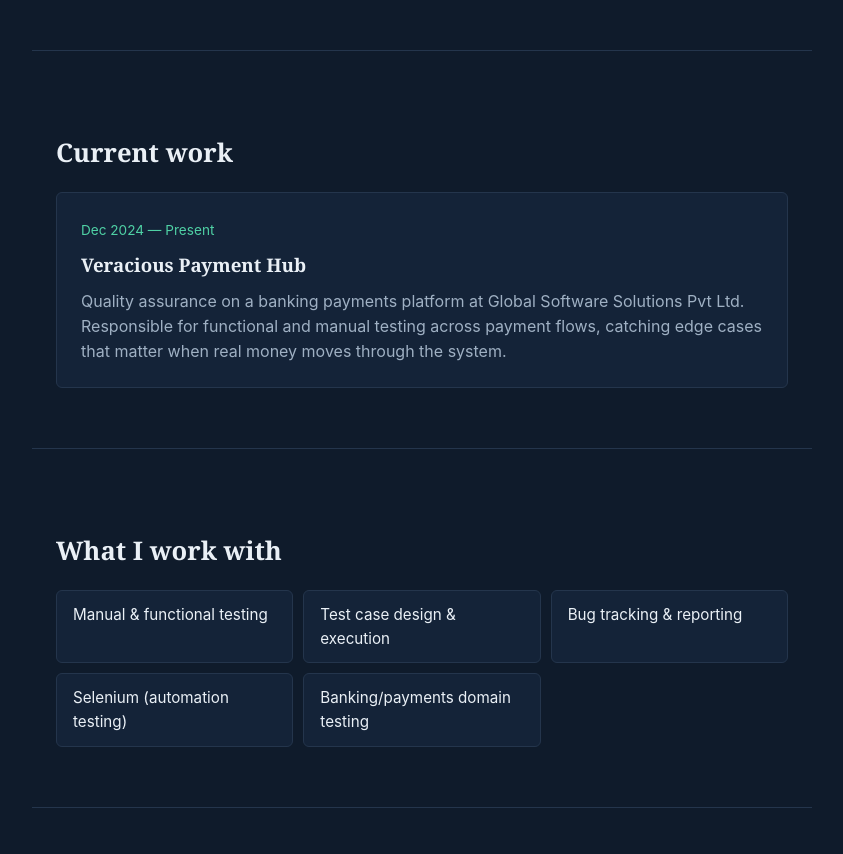
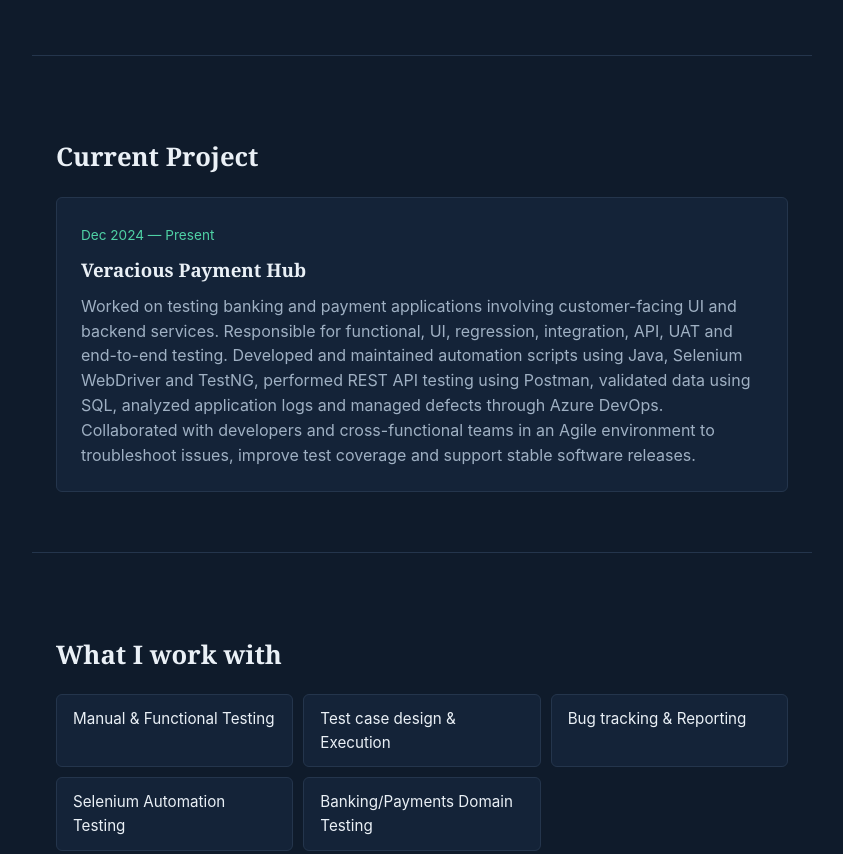
Before and after one commit to santhanarajg/Portfolio, a plain HTML site: page frontend/index.html in a window 1280 px wide. Shown: the part 1720-2574 px from the top of the page, without its empty margins (218-1061 px from the left). Drawn offline with Linux system fonts and the light colour scheme.

Commit message:
Updated index.html

```diff
--- a/frontend/index.html
+++ b/frontend/index.html
@@ -9,7 +9,7 @@
   <body>
     <header class="site-header">
       <div class="wrap header-inner">
-        <span class="logo">SANTHANARAJ G</span>
+        <span class="logo">SR</span>
         <nav>
           <a href="#work">Work</a>
           <a href="#skills">Skills</a>
@@ -45,13 +45,13 @@ That curiosity is what got me into QA.
 “And… why did this work yesterday?” 🤨
 
 That curiosity is what got me into QA.
-<h5>🧪What I Do</h5>
+<h4>🧪What I Do</h4>
 <h4>I work across both manual and automation testing, covering everything from functional and UI testing
   to regression, integration, API, UAT and end-to-end testing.
 I enjoy turning repetitive testing into automation, exploring edge cases,
 investigating failures and digging through logs until I find the actual reason behind a problem.
 Because sometimes the bug isn't where you think it is. 👀</h4>
-<h5>My Toolkits</h5>
+<h4>My Toolkits and Skills</h4>
 <h4>Languages & Automation</h4>
         </p>Java <br>
         Selenium WebDriver <br>
@@ -79,17 +79,19 @@ Automation Frameworks</p></p>
       </section>
 
       <section id="work" class="work wrap">
-        <h2>Current work</h2>
+        <h2>Current Project</h2>
         <div class="work-card">
           <div class="work-meta">
             <span class="tag">Dec 2024 — Present</span>
           </div>
           <h3>Veracious Payment Hub</h3>
           <p>
-            Quality assurance on a banking payments platform at Global Software
-            Solutions Pvt Ltd. Responsible for functional and manual testing
-            across payment flows, catching edge cases that matter when real
-            money moves through the system.
+            Worked on testing banking and payment applications involving customer-facing UI and backend services.
+            Responsible for functional, UI, regression, integration, API, UAT and end-to-end testing.
+            Developed and maintained automation scripts using Java, Selenium WebDriver and TestNG, performed
+            REST API testing using Postman, validated data using SQL, analyzed application logs and managed
+            defects through Azure DevOps. Collaborated with developers and cross-functional teams in an
+            Agile environment to troubleshoot issues, improve test coverage and support stable software releases.
           </p>
         </div>
       </section>
@@ -97,11 +99,11 @@ Automation Frameworks</p></p>
       <section id="skills" class="skills wrap">
         <h2>What I work with</h2>
         <ul class="skill-list">
-          <li>Manual &amp; functional testing</li>
-          <li>Test case design &amp; execution</li>
-          <li>Bug tracking &amp; reporting</li>
-          <li>Selenium (automation testing)</li>
-          <li>Banking/payments domain testing</li>
+          <li>Manual &amp; Functional Testing</li>
+          <li>Test case design &amp; Execution</li>
+          <li>Bug tracking &amp; Reporting</li>
+          <li>Selenium Automation Testing</li>
+          <li>Banking/Payments Domain Testing</li>
         </ul>
       </section>
 
```
